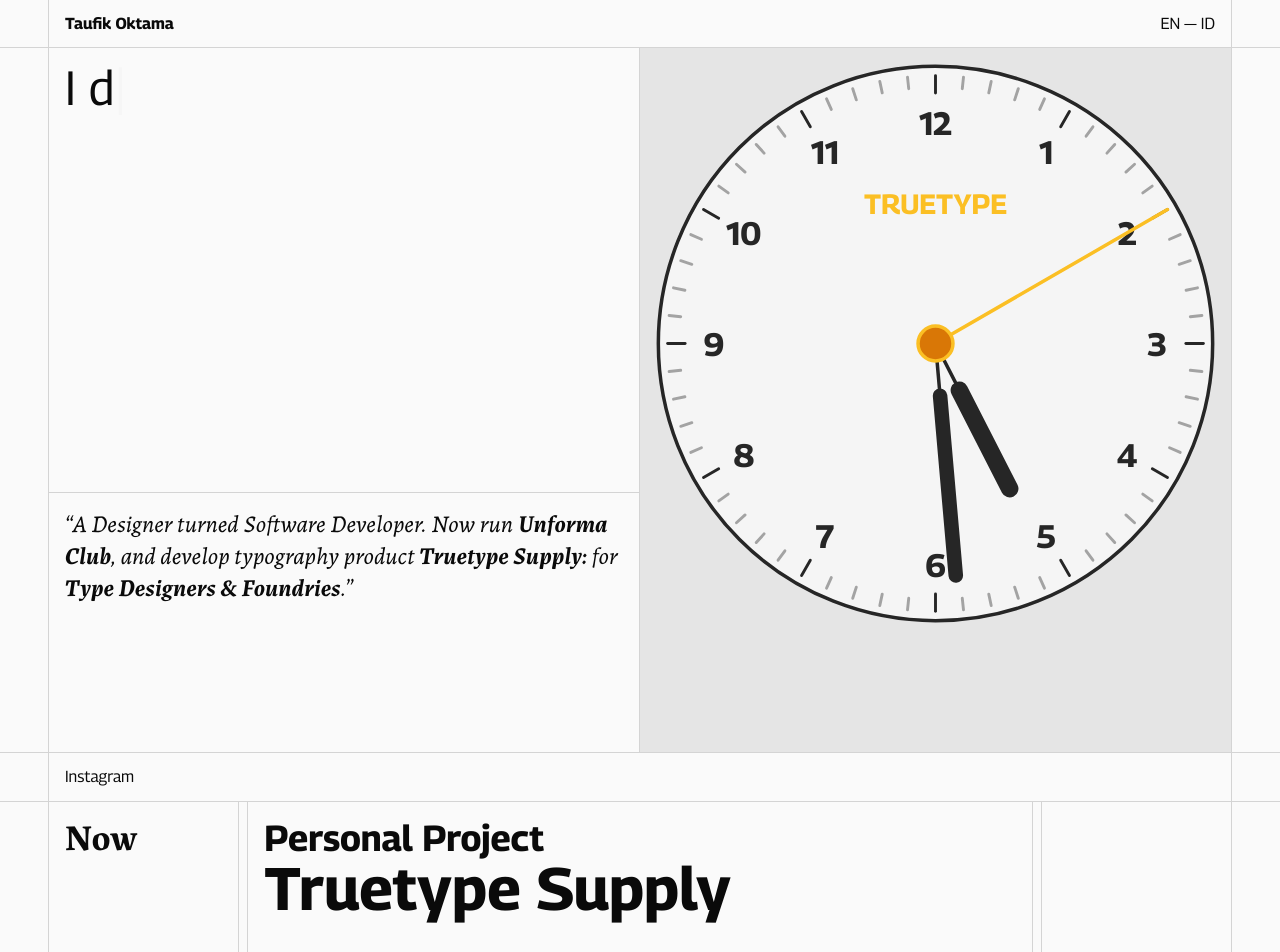
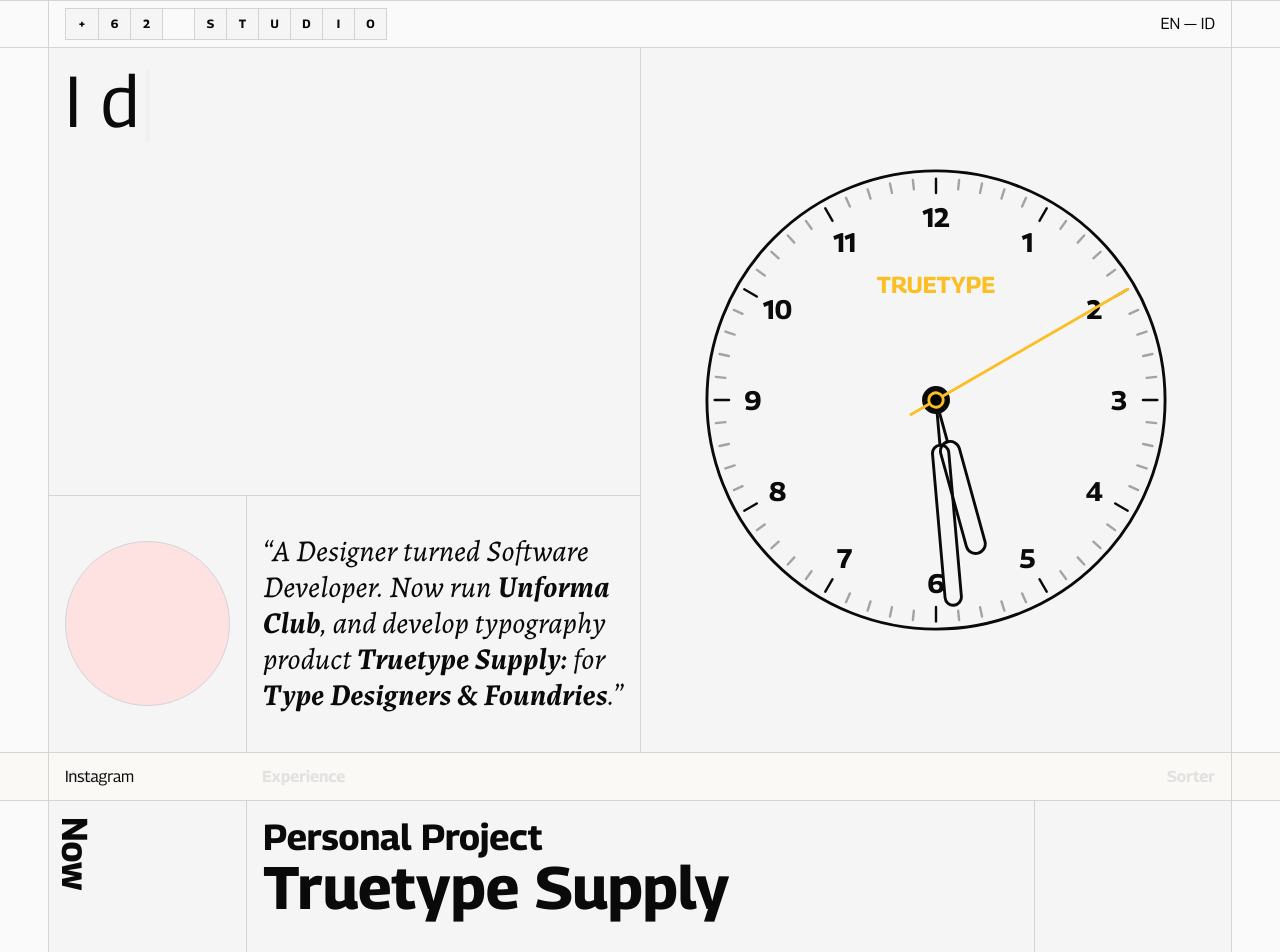
Before and after one commit to ottta/ottta, a Next.js app: page / in a window 1280 px wide. Shown: the top 952 px of the page. Built offline with nearby package versions, Linux system fonts and the light colour scheme.

Commit message:
fix: Improve styles

```diff
--- a/src/app/globals.css
+++ b/src/app/globals.css
@@ -4,11 +4,12 @@
 
 * {
     @apply border-neutral-300 dark:border-neutral-800;
+    @apply selection:bg-lime-200/50 selection:dark:bg-lime-400/20;
 }
 
 body {
     @apply bg-neutral-50 dark:bg-neutral-950;
-    @apply text-neutral-950 dark:text-neutral-50;
+    @apply text-neutral-950 dark:text-neutral-200;
 }
 
 a[target="_blank"] {
@@ -19,3 +20,15 @@
     @apply after:align-text-top;
     @apply after:leading-none;
 }
+
+.fluid,
+[data-layout='fluid'] {
+    @apply mx-auto;
+    @apply w-full;
+    /* @apply md:max-w-screen-sm; */
+    /* @apply lg:max-w-screen-md; */
+    /* @apply xl:max-w-screen-lg; */
+    /* @apply 2xl:max-w-screen-xl; */
+    @apply 3xl:max-w-screen-2xl;
+    @apply 4xl:max-w-screen-3xl;
+}
--- a/src/app/layout.tsx
+++ b/src/app/layout.tsx
@@ -86,7 +86,6 @@
         <html lang="en" suppressHydrationWarning className={`${sans.variable} ${serif.variable}`}>
             <body>
                 <Provider>
-                    {/* <PageBorder /> */}
                     <Header />
                     {children}
                     <Footer />
--- a/src/app/page.tsx
+++ b/src/app/page.tsx
@@ -6,20 +6,29 @@
 export default function Page() {
     return (
         <main className={cn("min-h-screen")}>
-            {/* <div className={cn("h-6 lg:h-12", "border-b", "-mb-px")} /> */}
             <div className={cn("px-3 lg:px-12")}>
                 <div
                     className={cn(
-                        "w-full max-w-screen-3xl",
+                        "fluid",
                         "mx-auto",
-                        "grid grid-cols-6 lg:grid-cols-12",
+                        "lg:grid grid-cols-6 lg:grid-cols-12",
                         "border-x",
-                        "grid-flow-dense"
+                        "grid-flow-dense",
+                        "bg-neutral-100 dark:bg-neutral-900"
                     )}
                 >
-                    <div className={cn("col-span-6 row-start-1", "-mb-px", "p-4", "border-b")}>
                     <div
-                            className={cn("text-3xl lg:text-5xl", "aspect-[2/0.5] lg:aspect-[2/1]")}
+                        className={cn(
+                            "col-span-6",
+                            "row-start-1 row-span-3",
+                            "-mb-px",
+                            "p-4",
+                            "border-b",
+                            "z-10"
+                        )}
+                    >
+                        <div
+                            className={cn("text-3xl lg:text-7xl", "aspect-[2/0.5] lg:aspect-[2/1]")}
                         >
                             <Typewriter />
                         </div>
@@ -29,23 +38,53 @@
                         style={{ fontFeatureSettings: `"pnum"` }}
                         className={cn(
                             "col-span-6",
-                            "row-start-3 lg:row-start-1",
-                            "row-span-1 lg:row-span-2",
+                            "row-start-1 lg:row-start-1",
+                            "row-span-4 lg:row-span-4",
                             "lg:border-l",
-                            "lg:-ml-px",
-                            // "flex items-center lg:items-start justify-center",
-                            "lg:h-[calc(100vh-6rem+1px)]",
-                            "bg-neutral-200 dark:bg-neutral-900",
-                            "max-lg:border-t"
+                            "flex items-center justify-center",
+                            "lg:h-[calc(100vh-6rem)]",
+                            "max-lg:border-t",
+                            "p-12"
                         )}
                     >
                         <AnalogClock />
                     </div>
 
-                    <div className={cn("col-span-6", "lg:row-start-2", "p-4")}>
+                    <div
+                        className={cn(
+                            "col-span-6",
+                            "row-start-4 row-span-1",
+                            "grid grid-cols-6",
+                            "lg:divide-x"
+                        )}
+                    >
+                        <div
+                            className={cn(
+                                "col-span-2",
+                                "p-4",
+                                "max-lg:hidden",
+                                "flex items-center"
+                            )}
+                        >
+                            <div
+                                className={cn(
+                                    "aspect-square w-full",
+                                    "border",
+                                    "rounded-full",
+                                    "bg-red-100"
+                                )}
+                            />
+                        </div>
+                        <div
+                            className={cn(
+                                "col-span-6 lg:col-span-4",
+                                "p-3 lg:p-4",
+                                "flex items-center"
+                            )}
+                        >
                             <p
                                 className={cn(
-                                "text-3xl lg:text-2xl",
+                                    "text-xl lg:text-3xl",
                                     "w-full",
                                     "italic",
                                     "hyphens-auto",
@@ -62,6 +101,7 @@
                         </div>
                     </div>
                 </div>
+            </div>
             <Experience />
         </main>
     );
--- a/src/components/AnalogClock.tsx
+++ b/src/components/AnalogClock.tsx
@@ -46,7 +46,7 @@
                         style={{ rotate: `${(i + 1) * 6}deg` }}
                         className={cn(
                             isMainTick
-                                ? "stroke-neutral-800 dark:stroke-neutral-200"
+                                ? "stroke-current"
                                 : "stroke-neutral-400 dark:stroke-neutral-600"
                         )}
                     />
@@ -61,7 +61,7 @@
         <g
             name="tick-numbers"
             className={cn(
-                "fill-neutral-800 dark:fill-neutral-200",
+                "fill-current",
                 "translate-x-[24px]",
                 "translate-y-[24px]",
                 "rotate-90",
@@ -90,7 +90,7 @@
 
 function Handles() {
     return (
-        <g name="handles" className={cn("stroke-neutral-800 dark:stroke-neutral-200")}>
+        <g name="handles" className={cn("stroke-current")}>
             <g
                 name="handle-hours"
                 className={cn(
@@ -99,7 +99,16 @@
                 )}
             >
                 <line x1={0} x2={4.5} y1={0} y2={0} strokeWidth={0.3} />
-                <line x1={4.5} x2={14} y1={0} y2={0} strokeWidth={1.5} />
+                <rect
+                    width={12}
+                    height={2}
+                    x={4.5}
+                    y={-1}
+                    rx={1}
+                    ry={1}
+                    strokeWidth={0.3}
+                    fill="transparent"
+                />
             </g>
             <g
                 name="handle-minutes"
@@ -108,8 +117,18 @@
                     "rotate-[var(--angle-minute)]"
                 )}
             >
-                <line x1={0} x2={4.5} y1={0} y2={0} strokeWidth={0.3} />
-                <line x1={4.5} x2={20} y1={0} y2={0} strokeWidth={1.25} />
+                <line x1={0} x2={4.7} y1={0} y2={0} strokeWidth={0.3} />
+                <rect
+                    width={16.7}
+                    height={1.7}
+                    x={4.7}
+                    y={-0.85}
+                    rx={0.85}
+                    ry={0.85}
+                    strokeWidth={0.3}
+                    fill="transparent"
+                />
+                <circle strokeWidth={0.3} cx={0} cy={0} r={1.3} className={cn("fill-current")} />
             </g>
             <g
                 name="handle-seconds"
@@ -119,7 +138,8 @@
                     "stroke-amber-400"
                 )}
             >
-                <line x1={0} x2={23} y1={0} y2={0} strokeWidth={0.3} />
+                <line x1={-3} x2={23} y1={0} y2={0} strokeWidth={0.3} />
+                <circle strokeWidth={0.3} cx={0} cy={0} r={0.75} />
             </g>
         </g>
     );
@@ -132,10 +152,7 @@
             cx={24}
             cy={24}
             r={23.8}
-            className={cn(
-                "stroke-neutral-800 dark:stroke-neutral-200",
-                "fill-neutral-100 dark:fill-neutral-900"
-            )}
+            className={cn("stroke-current", "fill-neutral-100 dark:fill-neutral-900")}
         />
     );
 }
@@ -146,7 +163,7 @@
             strokeWidth={0.3}
             cx={24}
             cy={24}
-            r={1.5}
+            r={1.25}
             className={cn("fill-amber-600", "stroke-amber-400")}
         />
     );
@@ -160,7 +177,7 @@
         const curHour = hours % 12;
         const angleSecond = seconds * 6;
         const angleMinute = minutes * 6 + seconds / 10;
-        const angleHours = curHour * 30 + angleMinute / 60;
+        const angleHours = curHour * 30 + angleMinute / 12;
         return {
             ["--angle-second"]: `${angleSecond}deg`,
             ["--angle-minute"]: `${angleMinute.toFixed(3)}deg`,
@@ -172,15 +189,13 @@
 
     if (!mounted)
         return (
-            <div
-                className={cn("aspect-square w-full", "bg-neutral-200 dark:bg-neutral-900", "p-4")}
-            >
+            <div className={cn("aspect-square w-full", "p-4")}>
                 <svg
                     viewBox="0 0 48 48"
                     width="100%"
                     height="100%"
                     strokeLinecap="round"
-                    className={cn("-rotate-90", "stroke-neutral-100 dark:stroke-neutral-900")}
+                    className={cn("-rotate-90", "stroke-current")}
                 >
                     <Frame />
                     <Logo />
@@ -192,24 +207,20 @@
         );
 
     return (
-        <div
-            id="__analog-clock"
-            className={cn("aspect-square w-full", "bg-neutral-200 dark:bg-neutral-900", "p-4")}
-        >
+        <div id="__analog-clock" className={cn("aspect-square w-full", "p-4")}>
             <svg
                 viewBox="0 0 48 48"
                 width="100%"
                 height="100%"
                 strokeLinecap="round"
                 style={timePresition}
-                className={cn("-rotate-90", "stroke-neutral-100 dark:stroke-neutral-900")}
+                className={cn("-rotate-90", "stroke-curent")}
             >
                 <Frame />
                 <Logo />
                 <TickMark />
                 <TickNumber />
                 <Handles />
-                <Pin />
             </svg>
         </div>
     );
--- a/src/components/BarBottom.tsx
+++ b/src/components/BarBottom.tsx
@@ -6,23 +6,13 @@
             className={cn(
                 "h-16 lg:h-12",
                 "border-t",
-                // "sticky bottom-0",
                 "fixed bottom-0 right-0 left-0",
-                "bg-neutral-50 dark:bg-neutral-950",
+                "bg-neutral-50/90 dark:bg-neutral-950/90",
                 "z-50",
                 "px-3 lg:px-12"
             )}
         >
-            <div
-                className={cn(
-                    "border-x",
-                    "w-full max-w-screen-3xl",
-                    "h-full",
-                    "mx-auto",
-                    "flex items-center",
-                    "px-4"
-                )}
-            >
+            <div className={cn("fluid", "border-x", "h-full", "flex items-center", "px-3 lg:px-4")}>
                 <div>Instagram</div>
             </div>
         </div>
--- /dev/null
+++ b/src/components/CrossWord.tsx
@@ -0,0 +1,33 @@
+import { cn } from "@/libs/utils";
+
+type CrossWordProps = {
+    sentence: string;
+    className?: string;
+};
+
+export default function CrossWord(props: CrossWordProps) {
+    const { sentence, className } = props;
+    return (
+        <ul className={cn("inline-flex items-center", "divide-x", "overflow-hidden", "border-x")}>
+            {sentence.split("").map((item, i) => (
+                <li
+                    key={i}
+                    className={cn(
+                        "relative",
+                        "border-y",
+                        "text-lg lg:text-xs",
+                        "w-8 lg:w-8",
+                        "aspect-square",
+                        "inline-flex items-center justify-center",
+                        "overflow-hidden",
+                        "uppercase",
+                        item !== " " && "bg-neutral-100 dark:bg-neutral-900",
+                        className
+                    )}
+                >
+                    {item}
+                </li>
+            ))}
+        </ul>
+    );
+}
--- a/src/components/Experience.tsx
+++ b/src/components/Experience.tsx
@@ -1,9 +1,9 @@
 "use client";
 
+import { useMemo } from "react";
 import moment from "moment";
 import works from "@/database/works.json";
 import { calculateDuration, cn } from "@/libs/utils";
-import { useMemo } from "react";
 
 function nthDate(date: string) {
     const isValid = date !== "now";
@@ -46,7 +46,7 @@
     const isPresent = date.end === "now";
 
     return (
-        <li className={cn("p-4")}>
+        <li className={cn("p-2 px-3 py-6 lg:p-4")}>
             <div className={cn("mb-8", "flex flex-col", "gap-y-8")}>
                 <div>
                     <div className={cn("text-xl lg:text-4xl", "font-bold", "leading-none")}>
@@ -86,7 +86,7 @@
                     "font-serif",
                     "prose",
                     "prose-neutral dark:prose-invert",
-                    "lg:prose-xl",
+                    "prose-lg lg:prose-xl",
                     "w-full max-w-full",
                     "hyphens-auto",
                     "lg:columns-2"
@@ -123,32 +123,31 @@
                     "sticky",
                     "top-[calc(4rem-1px)] lg:top-[calc(3rem-1px)]",
                     "z-10",
-                    "bg-neutral-50/90 dark:bg-neutral-950/90",
+                    "bg-amber-100/90 dark:bg-neutral-950/90",
                     "border-y",
                     "px-3 lg:px-12",
                     "-mb-px"
                 )}
             >
-                <div className={cn("w-full max-w-screen-3xl", "mx-auto", "border-x")}>
+                <div className={cn("fluid", "border-x")}>
                     <div
                         className={cn(
                             "h-12",
                             "overflow-hidden",
                             "-mb-px",
                             "grid grid-cols-6 lg:grid-cols-12",
-                            "gap-x-2",
                             "items-center",
-                            // "text-sm lg:text-2xl",
-                            "font-bold",
-                            // "mx-auto",
-                            "px-4"
+                            "font-bold"
                         )}
                     >
-                        <div className={cn("col-span-1 lg:col-span-2", "max-lg:hidden")}>Year</div>
+                        <div className={cn("col-span-1 lg:col-span-2", "px-3 lg:px-4")}>
+                            <div>Year</div>
+                        </div>
                         <div
                             className={cn(
                                 "flex items-center justify-between",
-                                "col-span-6 lg:col-span-10"
+                                "col-span-5 lg:col-span-10",
+                                "px-3 lg:px-4"
                             )}
                         >
                             <div>Experience</div>
@@ -160,39 +159,26 @@
 
             <ul className={cn("flex flex-col", "gap-y-3 lg:gap-y-2")}>
                 {years.reverse().map((year, i) => (
-                    <li
-                        key={i}
-                        className={cn(
-                            "border-y",
-                            "px-3 lg:px-12"
-                            // "bg-neutral-100 dark:bg-neutral-900"
-                        )}
-                    >
+                    <li key={i} className={cn("border-y", "px-3 lg:px-12")}>
                         <div
                             className={cn(
+                                "fluid",
                                 "grid grid-cols-6 lg:grid-cols-12",
-                                "lg:gap-x-2",
-                                "w-full max-w-screen-3xl",
                                 "mx-auto",
-                                // "p-4",
-                                "border-x"
+                                "border-x",
+                                "divide-x",
+                                "bg-neutral-100 dark:bg-neutral-900"
                             )}
                         >
-                            <div
-                                className={cn(
-                                    "col-span-1 lg:col-span-2",
-                                    // "max-lg:hidden",
-                                    "max-lg:border-l lg:border-r",
-                                    "max-lg:order-2"
-                                )}
-                            >
+                            <div className={cn("col-span-1 lg:col-span-2")}>
                                 <div
+                                    style={{ writingMode: "vertical-lr" }}
                                     className={cn(
-                                        "text-xl lg:text-4xl",
-                                        "font-serif font-bold",
+                                        "text-4xl",
+                                        "font-bold",
                                         "sticky top-28 lg:top-24",
                                         "leading-none",
-                                        "p-4"
+                                        "p-2 py-6 lg:py-4"
                                     )}
                                 >
                                     {year}
@@ -203,10 +189,7 @@
                                 className={cn(
                                     "col-span-5 lg:col-span-8",
                                     "flex flex-col",
-                                    // "gap-y-32 lg:gap-y-16",
-                                    "divide-y",
-                                    "lg:border-x",
-                                    "max-lg:bg-neutral-900"
+                                    "divide-y"
                                 )}
                             >
                                 {groupByYears[year].map((work, i) => (
@@ -214,13 +197,7 @@
                                 ))}
                             </ul>
 
-                            <div
-                                className={cn(
-                                    "col-span-6 lg:col-span-2",
-                                    "max-lg:hidden",
-                                    "lg:border-l"
-                                )}
-                            />
+                            <div className={cn("col-span-6 lg:col-span-2", "max-lg:hidden")} />
                         </div>
                     </li>
                 ))}
--- a/src/components/Header.tsx
+++ b/src/components/Header.tsx
@@ -1,3 +1,4 @@
+import CrossWord from "@/components/CrossWord";
 import { cn } from "@/libs/utils";
 
 export default function Header() {
@@ -5,25 +6,24 @@
         <header
             className={cn(
                 "h-16 lg:h-12",
-                "border-b",
+                "border-y",
                 "sticky top-0",
                 "z-50",
                 "px-3 lg:px-12",
-                "bg-neutral-50 dark:bg-neutral-950"
+                "bg-neutral-50/90 dark:bg-neutral-950/90"
             )}
         >
             <div
                 className={cn(
+                    "fluid",
                     "h-full",
                     "flex items-center justify-between",
                     "border-x",
-                    "w-full max-w-screen-3xl",
-                    "mx-auto",
-                    "px-4"
+                    "px-3 lg:px-4"
                 )}
             >
-                <div className={cn("font-bold")}>Taufik Oktama</div>
-                <div>EN — ID</div>
+                <CrossWord sentence="+62 Studio" className="font-bold" />
+                <div>EN&nbsp;—&nbsp;ID</div>
             </div>
         </header>
     );
--- a/src/components/Typewriter.tsx
+++ b/src/components/Typewriter.tsx
@@ -43,7 +43,8 @@
                     .typeString("<strong class='italic'>Truetype Supply</strong>")
                     .pauseFor(1000)
                     .deleteChars(20)
-                    .typeString("am <strong class='italic'>Taufik Oktama</strong>")
+                    .typeString("turn UI Design into Code.")
+                    // .typeString("am <strong class='italic'>Taufik Oktama</strong>")
                     .start();
             }}
         />
--- a/tailwind.config.ts
+++ b/tailwind.config.ts
@@ -15,7 +15,8 @@
                 serif: ["var(--font-serif)"]
             },
             screens: {
-                "3xl": "1920px"
+                "3xl": "1792px",
+                "4xl": "2048px"
             }
         }
     }
```
Also changed, not shown: src/components/Footer.tsx (+2 -7 lines). Lines whose indentation alone changed are shown as unchanged.
